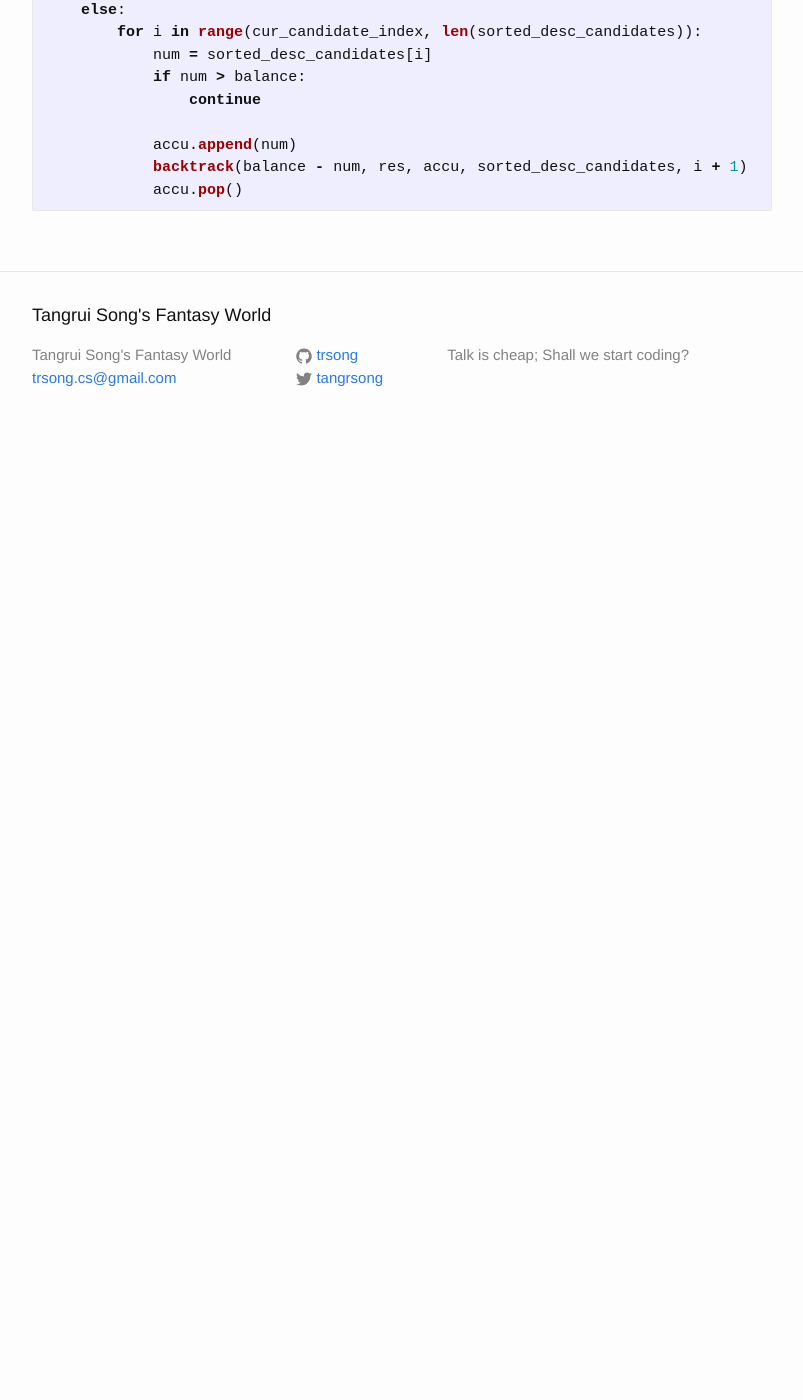
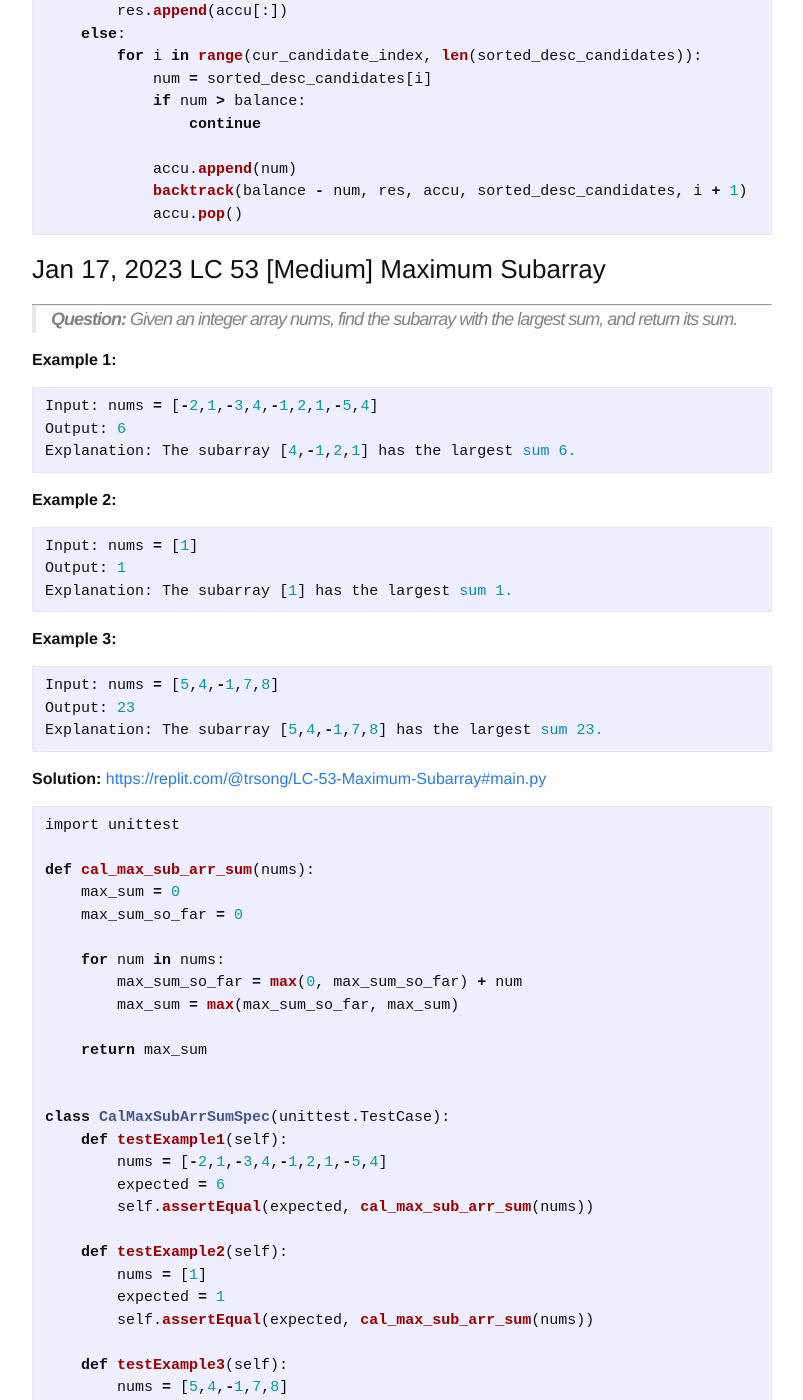
Before and after one commit to trsong/trsong.github.io, a Jekyll site: the page built from _posts/2023-01-01-DailyQuestions.md, in a window 1280 px wide and 1400 px high, scrolled down 36181 px. Shown: the whole window, without its empty margins (238-1041 px from the left). Built offline with Jekyll 4.4.1, drawn with Linux system fonts in a browser that asks for light colours; before the commit the page ends 36630 px from its top, so only the background shows below that; some of the changed text lies outside the part shown.

Commit message:
Add Jan 17 question

````diff
--- a/_posts/2023-01-01-DailyQuestions.md
+++ b/_posts/2023-01-01-DailyQuestions.md
@@ -1685,3 +1685,101 @@ def backtrack(balance, res, accu, sorted_desc_candidates, cur_candidate_index):
             backtrack(balance - num, res, accu, sorted_desc_candidates, i + 1)
             accu.pop()
 ```
+
+
+### Jan 17, 2023 LC 53 \[Medium\] Maximum Subarray
+---
+> **Question:** Given an integer array nums, find the
+subarray with the largest sum, and return its sum.
+
+**Example 1:**
+
+```py
+Input: nums = [-2,1,-3,4,-1,2,1,-5,4]
+Output: 6
+Explanation: The subarray [4,-1,2,1] has the largest sum 6.
+```
+
+**Example 2:**
+
+```py
+Input: nums = [1]
+Output: 1
+Explanation: The subarray [1] has the largest sum 1.
+```
+
+**Example 3:**
+
+```py
+Input: nums = [5,4,-1,7,8]
+Output: 23
+Explanation: The subarray [5,4,-1,7,8] has the largest sum 23.
+```
+
+**Solution:** [https://replit.com/@trsong/LC-53-Maximum-Subarray#main.py](https://replit.com/@trsong/LC-53-Maximum-Subarray#main.py)
+
+```py
+import unittest
+
+def cal_max_sub_arr_sum(nums):
+    max_sum = 0
+    max_sum_so_far = 0
+
+    for num in nums:
+        max_sum_so_far = max(0, max_sum_so_far) + num
+        max_sum = max(max_sum_so_far, max_sum)
+
+    return max_sum
+
+
+class CalMaxSubArrSumSpec(unittest.TestCase):
+    def testExample1(self):
+        nums = [-2,1,-3,4,-1,2,1,-5,4]
+        expected = 6
+        self.assertEqual(expected, cal_max_sub_arr_sum(nums))
+
+    def testExample2(self):
+        nums = [1]
+        expected = 1
+        self.assertEqual(expected, cal_max_sub_arr_sum(nums))
+
+    def testExample3(self):
+        nums = [5,4,-1,7,8]
+        expected = 23
+        self.assertEqual(expected, cal_max_sub_arr_sum(nums))
+
+
+if __name__ == '__main__':
+    unittest.main(exit=False, verbosity=2)
+
+```
+
+**Failed Attempts:**
+
+> Rev 1: max_sum_so_far represents max dp ended at position thus should always include `num`
+
+```py
+def cal_max_sub_arr_sum(nums):
+    max_sum = 0
+    max_sum_so_far = 0
+
+    for num in nums:
+        max_sum_so_far = max(0, max_sum_so_far + num)
+        max_sum = max(max_sum_so_far, max_sum)
+
+    return max_sum
+```
+
+> Rev 2: Failed edge case when `nums = [-1]` should return `-1`
+
+```py
+def cal_max_sub_arr_sum(nums):
+    max_sum = 0
+    max_sum_so_far = 0
+
+    for num in nums:
+        max_sum_so_far = num + max(0, max_sum_so_far)
+        max_sum = max(max_sum_so_far, max_sum)
+
+    return max_sum
+```
````
